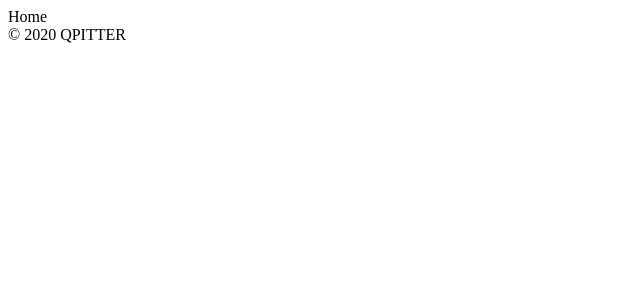
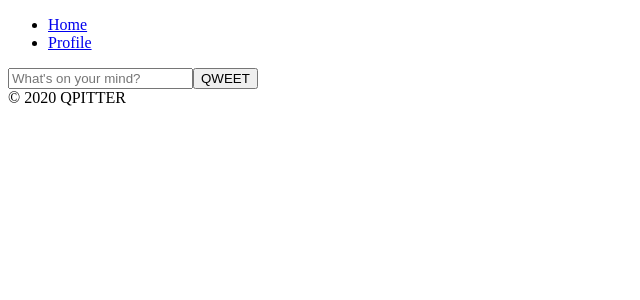
Before and after one commit to qpthedev/qpitter, a React (Create React App) app: page /#/ in a window 1280 px wide. Shown: the top 300 px of the page, without its empty margins (0-640 px from the left). Built offline with nearby package versions, Linux system fonts and the light colour scheme; no server answers; sample sign-in values are in the browser's storage.

Commit message:
edit router for logout

```diff
--- /dev/null
+++ b/src/components/Navigation.js
@@ -0,0 +1,17 @@
+import React from "react";
+import { Link } from "react-router-dom";
+
+const Navigation = () => (
+  <nav>
+    <ul>
+      <li>
+        <Link to="/">Home</Link>
+      </li>
+      <li>
+        <Link to="/profile">Profile</Link>
+      </li>
+    </ul>
+  </nav>
+);
+
+export default Navigation;
--- a/src/components/Router.js
+++ b/src/components/Router.js
@@ -1,22 +1,37 @@
 import React, { useState } from "react";
-import { HashRouter as Router, Route, Switch } from "react-router-dom";
-import Auth from "../routes/Auth";
-import Home from "../routes/Home";
+import {
+  HashRouter as Router,
+  Redirect,
+  Route,
+  Switch,
+} from "react-router-dom";
+import Auth from "routes/Auth";
+import Home from "routes/Home";
+import Navigation from "components/Navigation";
+import Profile from "routes/Profile";
 
 const AppRouter = ({ isLoggedIn }) => {
   return (
     <Router>
+      {isLoggedIn && <Navigation />}
       <Switch>
         {isLoggedIn ? (
           <>
             <Route exact path="/">
               <Home />
             </Route>
+            <Route exact path="/profile">
+              <Profile />
+            </Route>
+            <Redirect from="*" to="/" />
           </>
         ) : (
-          <Route exact path="/">
-            <Auth />
-          </Route>
+          <>
+            <Route exact path="/">
+              <Auth />
+            </Route>
+            <Redirect from="*" to="/" />
+          </>
         )}
       </Switch>
     </Router>
--- a/src/routes/Home.js
+++ b/src/routes/Home.js
@@ -1,5 +1,34 @@
-import React from "react";
+import React, { useState } from "react";
 
-const Home = () => <span>Home</span>;
+const Home = () => {
+  const [qweet, setQweet] = useState("");
+
+  const onSubmit = (event) => {
+    event.preventDefault();
+  };
+
+  const onChange = (event) => {
+    const {
+      target: { value },
+    } = event;
+
+    setQweet(value);
+  };
+
+  return (
+    <div>
+      <form onSubmit={onSubmit}>
+        <input
+          value={qweet}
+          onChange={onChange}
+          type="text"
+          placeholder="What's on your mind?"
+          maxLength={120}
+        />
+        <input type="submit" value="QWEET" />
+      </form>
+    </div>
+  );
+};
 
 export default Home;
--- a/src/routes/Profile.js
+++ b/src/routes/Profile.js
@@ -1,5 +1,16 @@
+import { authService } from "fbase";
 import React from "react";
 
-const Profile = () => <span>Profile</span>;
+const Profile = () => {
+  const onLogOutClick = () => {
+    authService.signOut();
+  };
+  return (
+    <>
+      <button onClick={onLogOutClick}>Log Out</button>
+      <span>Profile</span>
+    </>
+  );
+};
 
 export default Profile;
```
